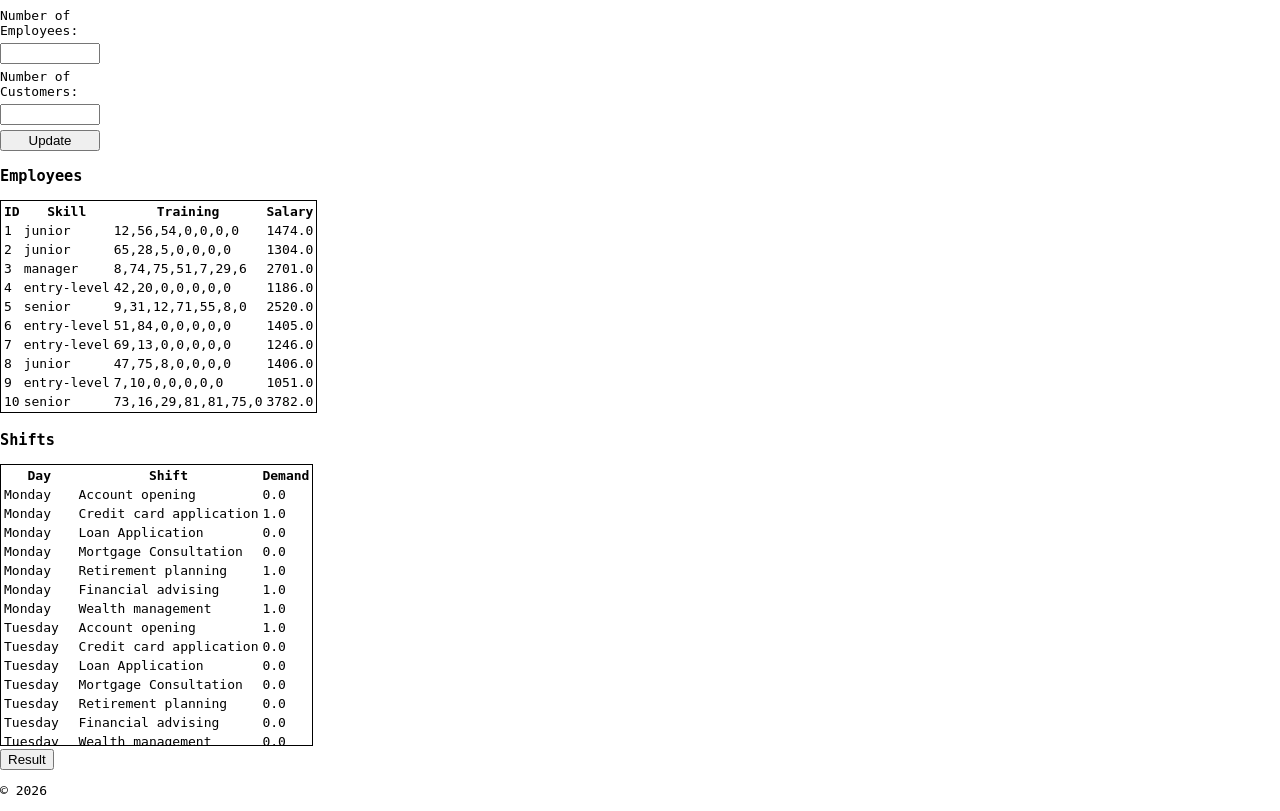
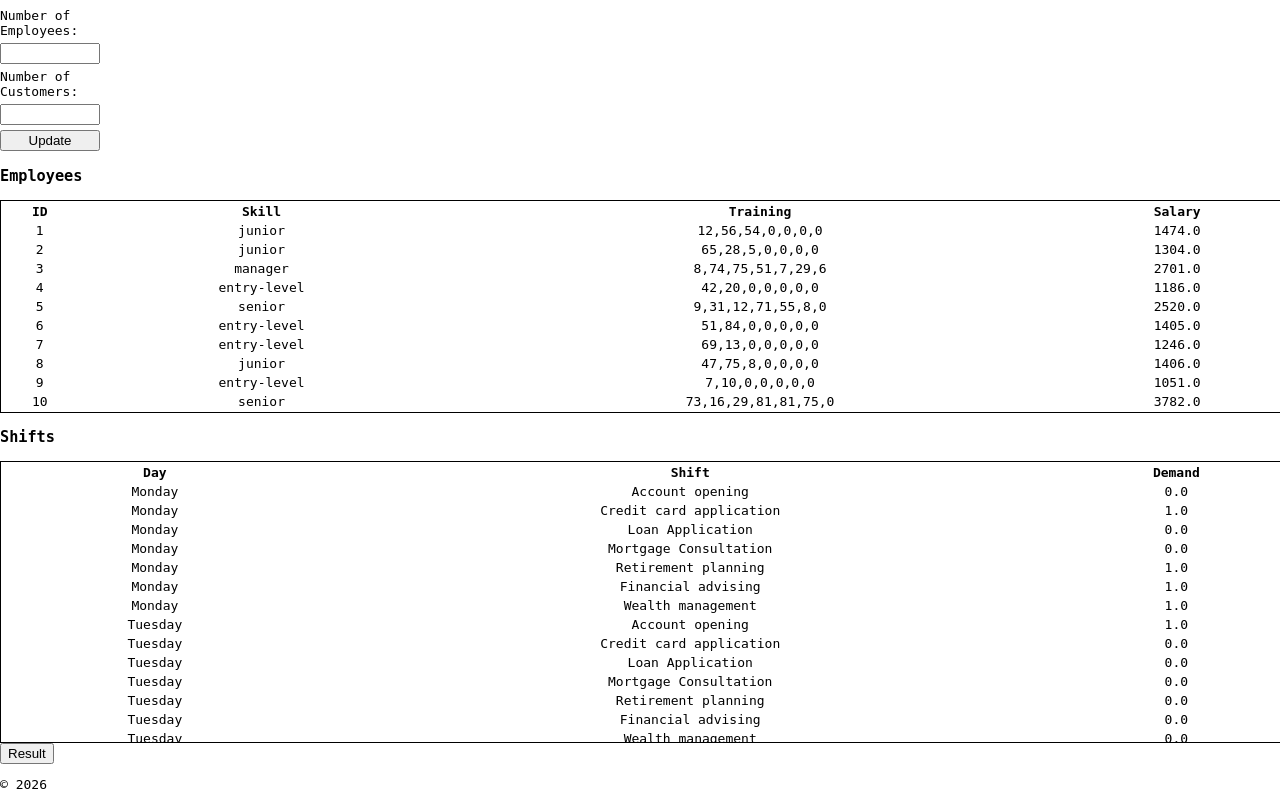
Before and after one commit to Michxz312/portfolio, a Flask app: page /scheduling/input in a window 1280 px wide. Shown: the part 150-961 px from the top of the page. After the commit the page ends 939 px from the top, so only its background shows below. Run offline with Flask 3, Linux system fonts and the light colour scheme; data that the repository does not hold is empty.

Commit message:
Update table container styles

```diff
--- a/static/styles.css
+++ b/static/styles.css
@@ -40,11 +40,17 @@ ul li a{
 .table-container {
     flex: 2;
     max-height: 35vh;
-    display: inline-block;
-    width: fit-content;
+    display: flex;
+    flex-direction: column;
+    justify-content: space-between;
+    width: 100%;
     max-width: 100%;
     overflow: auto;
     border: 1px solid #000;
+}
+
+.table-container > * {
+    text-align: center;
 }
 
 thead th {
@@ -89,7 +95,6 @@ thead th {
 }
 
 canvas {
-  width: 100%;
+  width: 80%;
   height: 50px;
-  object-fit: contain;
 }
```
Also changed, not shown: static/assignment_input.js (+4 -4 lines).
